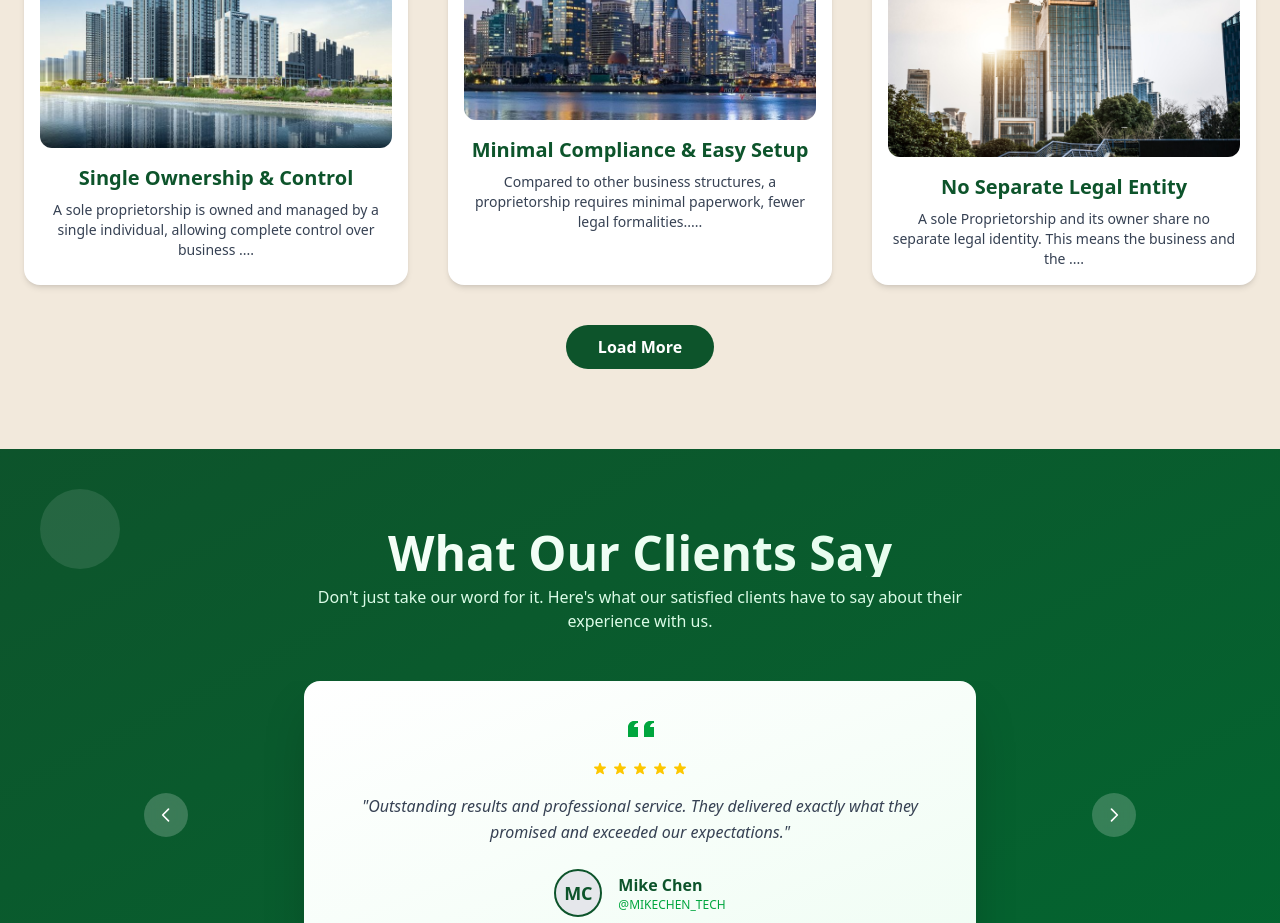
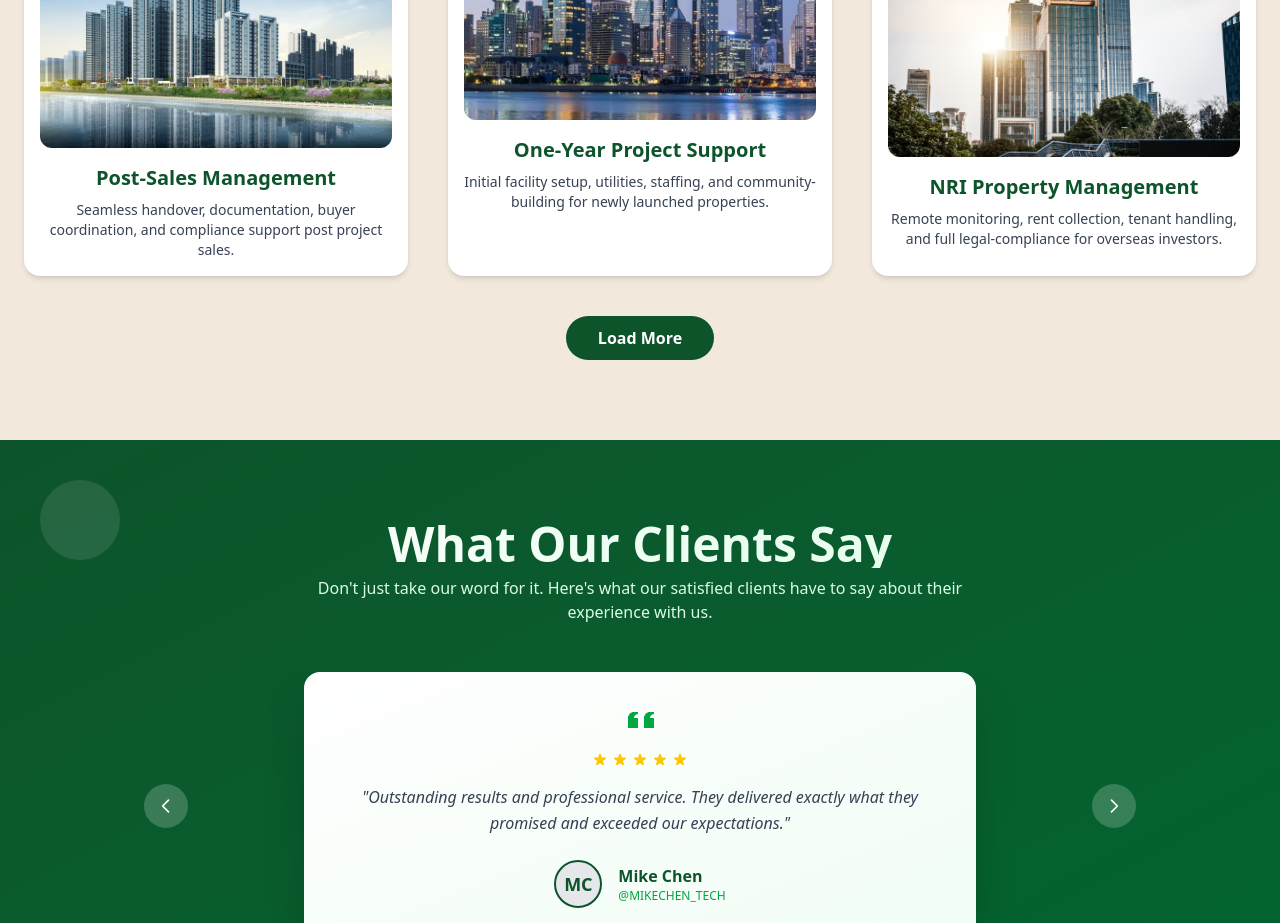
Before and after one commit to riya-jaiswal/Azalea, a React (Vite) app: page / in a window 1280 px wide. Shown: the part 1780-2703 px from the top of the page. Built offline with nearby package versions, Linux system fonts and the light colour scheme.

Commit message:
updated services data

```diff
--- a/src/Pages/Home.jsx
+++ b/src/Pages/Home.jsx
@@ -39,10 +39,11 @@ const Home = () => {
             Elevating and Empowering Your Business with Customized, Innovative, and Strategic Solutions Designed for Success
           </p>
         </div>
+
         <div className="max-w-7xl mx-auto grid md:grid-cols-3 gap-10">
-          {[{ img: service1, title: 'Single Ownership & Control', desc: 'A sole proprietorship is owned and managed by a single individual, allowing complete control over business ....' },
-          { img: service2, title: 'Minimal Compliance & Easy Setup', desc: 'Compared to other business structures, a proprietorship requires minimal paperwork, fewer legal formalities.....' },
-          { img: service3, title: 'No Separate Legal Entity', desc: 'A sole Proprietorship and its owner share no separate legal identity. This means the business and the ....' }].map((item, idx) => (
+          {[{ img: service1, title: 'Post-Sales Management', desc: 'Seamless handover, documentation, buyer coordination, and compliance support post project sales.' },
+          { img: service2, title: 'One-Year Project Support', desc: 'Initial facility setup, utilities, staffing, and community-building for newly launched properties.' },
+          { img: service3, title: 'NRI Property Management', desc: 'Remote monitoring, rent collection, tenant handling, and full legal-compliance for overseas investors.' }].map((item, idx) => (
             <div key={idx} className="bg-white p-4 rounded-2xl shadow-md">
               <img src={item.img} alt={item.title} className="rounded-xl mb-4 " />
               <h3 className="font-bold text-xl text-green-900 text-md mb-2">{item.title}</h3>
--- a/src/Section/Contactsection.jsx
+++ b/src/Section/Contactsection.jsx
@@ -36,7 +36,7 @@ const Contactsection = (props) => {
           <div>
             <button
               type="submit"
-              className="bg-green-900 text-white p-2.5 px-8 text-base cursor-pointer hover:bg-green-800 font-semibold rounded-full"
+              className="bg-green-900 text-white p-2.5 px-8 text-base cursor-pointer  duration-300 transition-all hover:bg-[#c89d47]  font-semibold rounded-full"
             >
               Submit
             </button>
--- a/src/Section/Footer.jsx
+++ b/src/Section/Footer.jsx
@@ -12,7 +12,7 @@ const Footer = () => {
 
             {/* Company Info */}
             <div>
-              <img src={logo} alt="Azalea Logo" className="h-12 mb-4" />
+              <img src={logo} alt="Azalea Logo" className="h-18 mb-4" />
               <p className="text-gray-700 text-sm leading-relaxed mb-6">
                 Azalea Management Services LLP provides comprehensive business solutions
                 with expertise and dedication to help your business grow.
```
